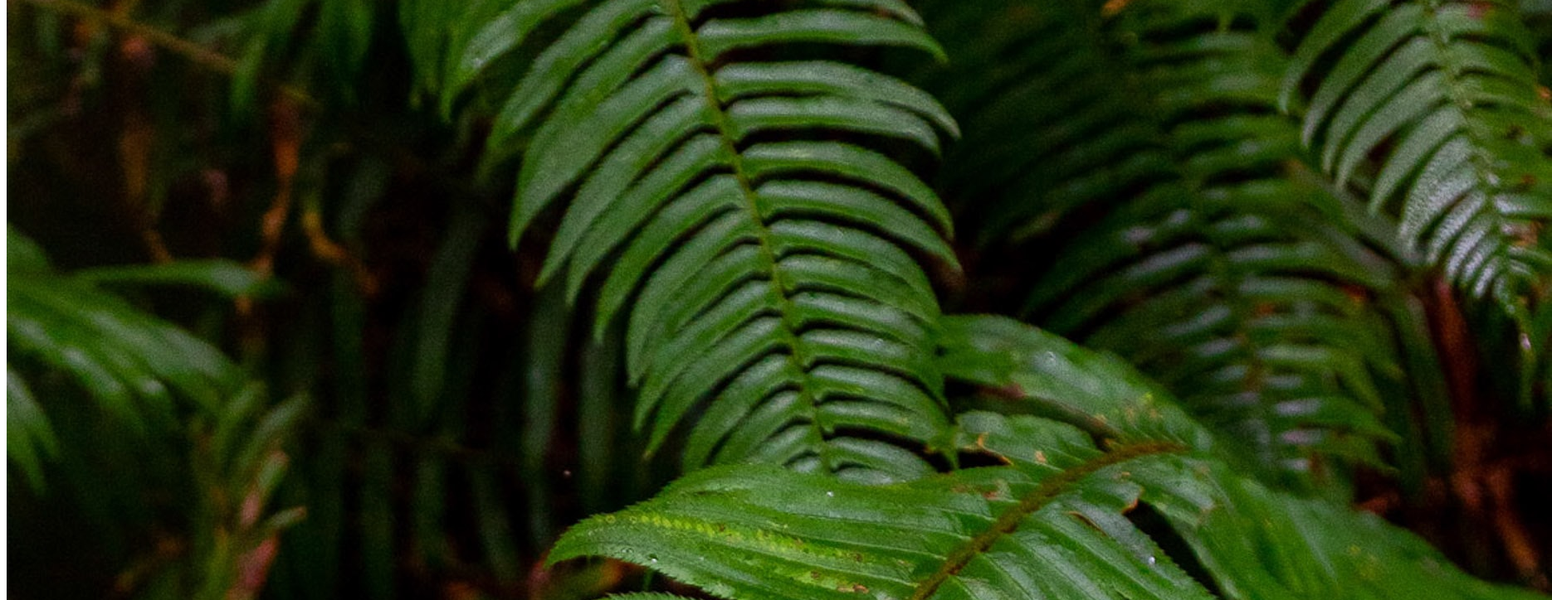
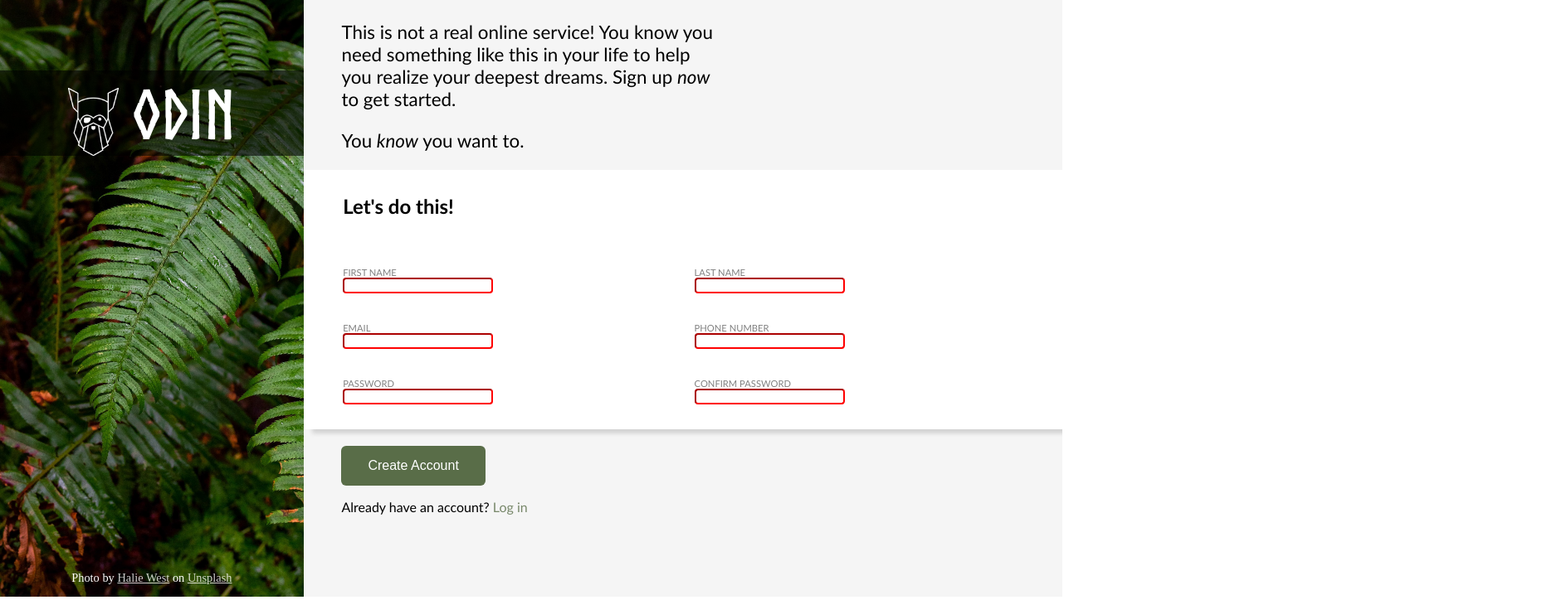
Before and after one commit to foulhowell/odin-forms, a plain HTML site: page index.html in a window 1280 px wide. Shown: the part 80-804 px from the top of the page at 83% size, 1870 px wide, since content can reach past the window. Drawn offline with Linux system fonts and the light colour scheme.

Commit message:
Finished core site to match project template

```diff
--- a/index.html
+++ b/index.html
@@ -5,45 +5,64 @@
     <meta http-equiv="X-UA-Compatible" content="IE=edge">
     <meta name="viewport" content="width=device-width, initial-scale=1.0">
     <link rel="stylesheet" href="styles.css">
-    <title>Document</title>
+    <title>Form Practice</title>
 </head>
 <body>
+    <div class="full-content">
         <div class="left-content">
-        <img src="images/halie-west-25xggax4bSA-unsplash.jpg" alt="An image of wet branches of leaves">
+            <div class="banner">
+                <p class="banner-text"><img src="/images/odin-logo.png" alt="Odin Logo" class="logo"> ODIN</p>
+            </div>
+            <p class="image-caption">Photo by <a href="https://unsplash.com/@haliewestphoto">Halie West</a> on <a href="https://unsplash.com/">Unsplash</a></p>
         </div>
         <div class="right-content">
+            <div class="first-text">
                 <p>This is not a real online service! You know you need something like this in your
                     life to help you realize your deepest dreams. Sign up <em>now</em> to get started.
                 </p>
                 <p>You <em>know</em> you want to.</p>
-        <form action="">
-            <div>
+            </div>
+            <form>
+                <div class="form-content">
+                    <div class="row">
+                        <h3 style="font-size: 1.5em;">Let's do this!</h3>
+                    </div>
+                    <div class="row">
+                        <div class="form-entry">
                             <label for="first_name">FIRST NAME</label>
-                <input type="text" name="first_name" id="first_name">
+                            <input type="text" name="first_name" id="first_name" required>
                         </div>
-            <div>
+                        <div class="form-entry">
                             <label for="last_name">LAST NAME</label>
-                <input type="text" name="last_name" id="last_name">
+                            <input type="text" name="last_name" id="last_name" required>
                         </div>
-            <div>
+                    </div>
+                    <div class="row">
+                        <div class="form-entry">
                             <label for="email">EMAIL</label>
-                <input type="email" name="email" id="email">
+                            <input type="email" name="email" id="email" required>
                         </div>
-            <div>
+                        <div class="form-entry">
                             <label for="phone_number">PHONE NUMBER</label>
-                <input type="number" name="phone_number" id="phone_number">
+                            <input type="tel" name="phone_number" id="phone_number"
+                                pattern="[0-9]{3}-[0-9]{3}-[0-9]{4}" required>
                         </div>
-            <div>
+                    </div>
+                    <div class="row">
+                        <div class="form-entry">
                             <label for="password">PASSWORD</label>
-                <input type="password" name="password" id="password">
+                            <input type="password" name="password" id="password" required>
                         </div>
-            <div>
+                        <div class="form-entry">
                             <label for="confirm_password">CONFIRM PASSWORD</label>
-                <input type="password" name="confirm_password" id="confirm_password">
+                            <input type="password" name="confirm_password" id="confirm_password" required>
                         </div>
+                    </div>
+                </div>
+                <button class="create-account-btn" type="submit">Create Account</button>
             </form>
-        <button type="submit">Create Account</button>
-        <p>Already have an account? <a href="">Log in</a></p>
+            <p style="margin-left: 5%;">Already have an account? <a href="" style="color: #596D48; text-decoration: none;">Log in</a></p>
+        </div>
     </div>
 </body>
 </html>
--- a/styles.css
+++ b/styles.css
@@ -3,10 +3,131 @@
     src: url(fonts/Norse-Bold.otf);
 }
 
+body {
+    margin: 0;
+}
+
+a {
+    color: white;
+    opacity: .8;
+}
+
+label {
+    font-size: .7em;
+    color: gray;
+}
+
+label, input {
+    display: flex;
+    flex-direction: column;
+}
+
+input, textarea, select, button {
+    padding: 0;
+    margin: 0;
+    box-sizing: border-box;
+    border-radius: 4px;
+}
+
+input:invalid {
+    border-color: red;
+}
+
+input:valid {
+    border-color: green;
+}
+
+input:focus {
+    border-color: blue;
+    box-shadow: 2px 2px 2px 1px black;;
+}
+
+.full-content {
+    display: flex;
+    height: 100vh;
+}
+
 .left-content {
+    display: flex;
+    flex-direction: column;
+    background-image: url(/images/halie-west-25xggax4bSA-unsplash.jpg);
+    background-repeat: no-repeat;
+    background-size: cover;
+    width: 30%;
+}
+
+.banner {
+    margin-top: 45%;
+    background: rgba(0, 0, 0, .6);
+    text-align: center;
+    vertical-align: middle;
+}
+
+.banner-text {
+    padding-top: 12px;
+    margin: 0;
+    color: white;
+    opacity: solid;
+    font-family: norse-bold;
+    font-size: 5.1em;
+}
+
+.logo {
+    opacity: solid;
+    height: 1em;
+    vertical-align: middle;
+}
+
+.image-caption {
+    text-align: center;
+    margin-top: auto;
+    color: white;
+    font-size: .9em;
+}
+
+.right-content {
+    width: 75%;
+    display: flex;
+    flex-direction: column;
+    align-content: center;
+    justify-content: center;
+    background-color: whitesmoke;
+    font-family: 'Gill Sans', 'Gill Sans MT', Calibri, 'Trebuchet MS', sans-serif;
+}
+
+.first-text {
+    margin-left: 5%;
+    font-size: 1.4em;
     width: 50%;
 }
 
-.right-content {
+.form-content {
+    padding-left: 3%;
+    background-color: white;
+    box-shadow: 10px 5px 5px lightgray;
+    margin-bottom: 20px;
+    display: flex;
+    flex-direction: column;
+}
 
+.row {
+    display: flex;
+    padding: 5px 20px 30px 20px;
 }
+
+.form-entry {
+    flex: 1;
+}
+
+.create-account-btn {
+    margin-left: 5%;
+    background-color: #596D48;
+    border: none;
+    border-radius: 6px;
+    color: white;
+    padding: 15px 32px;
+    text-align: center;
+    text-decoration: none;
+    display: inline-block;
+    font-size: 16px;
+}
```
Lines whose indentation alone changed are shown as unchanged.
